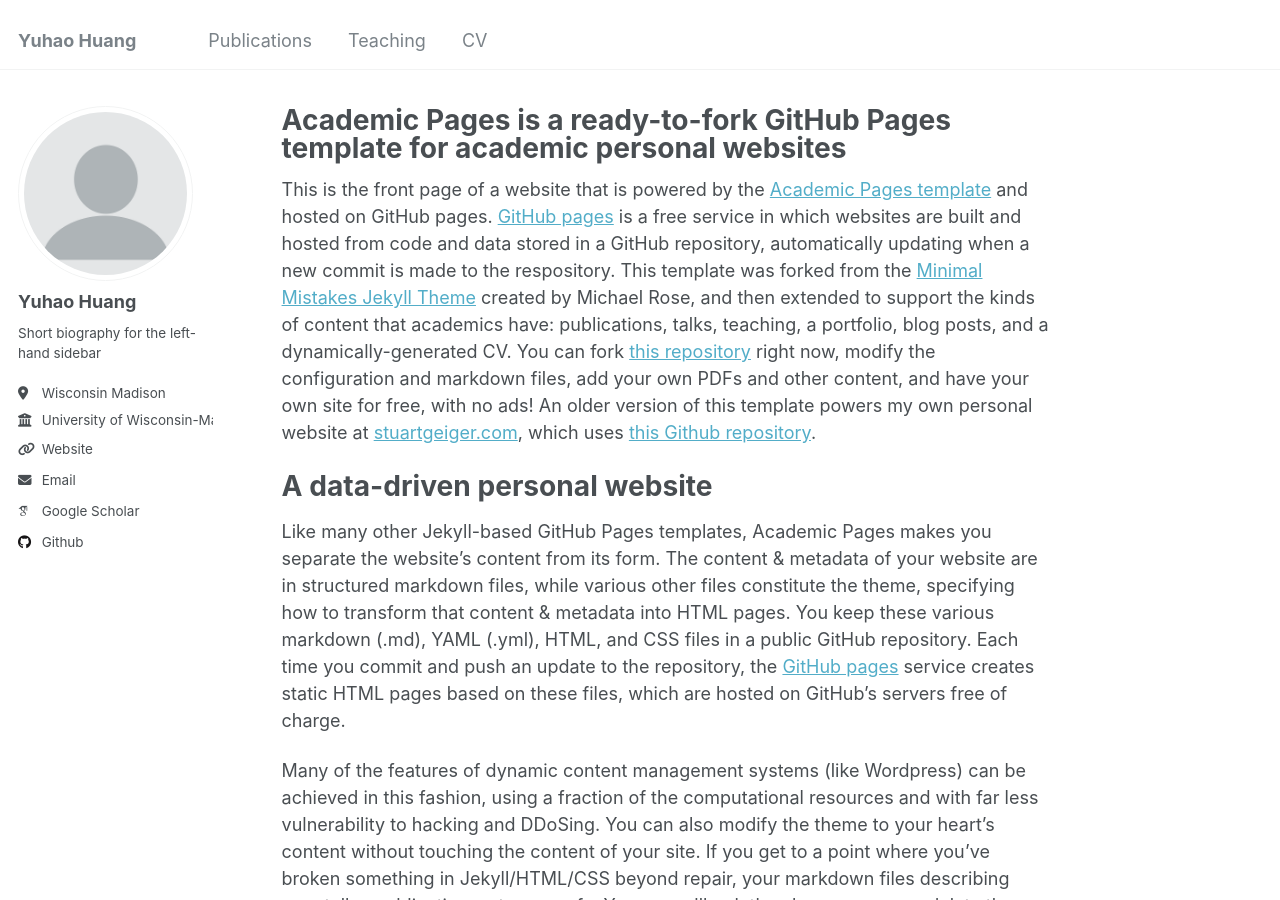
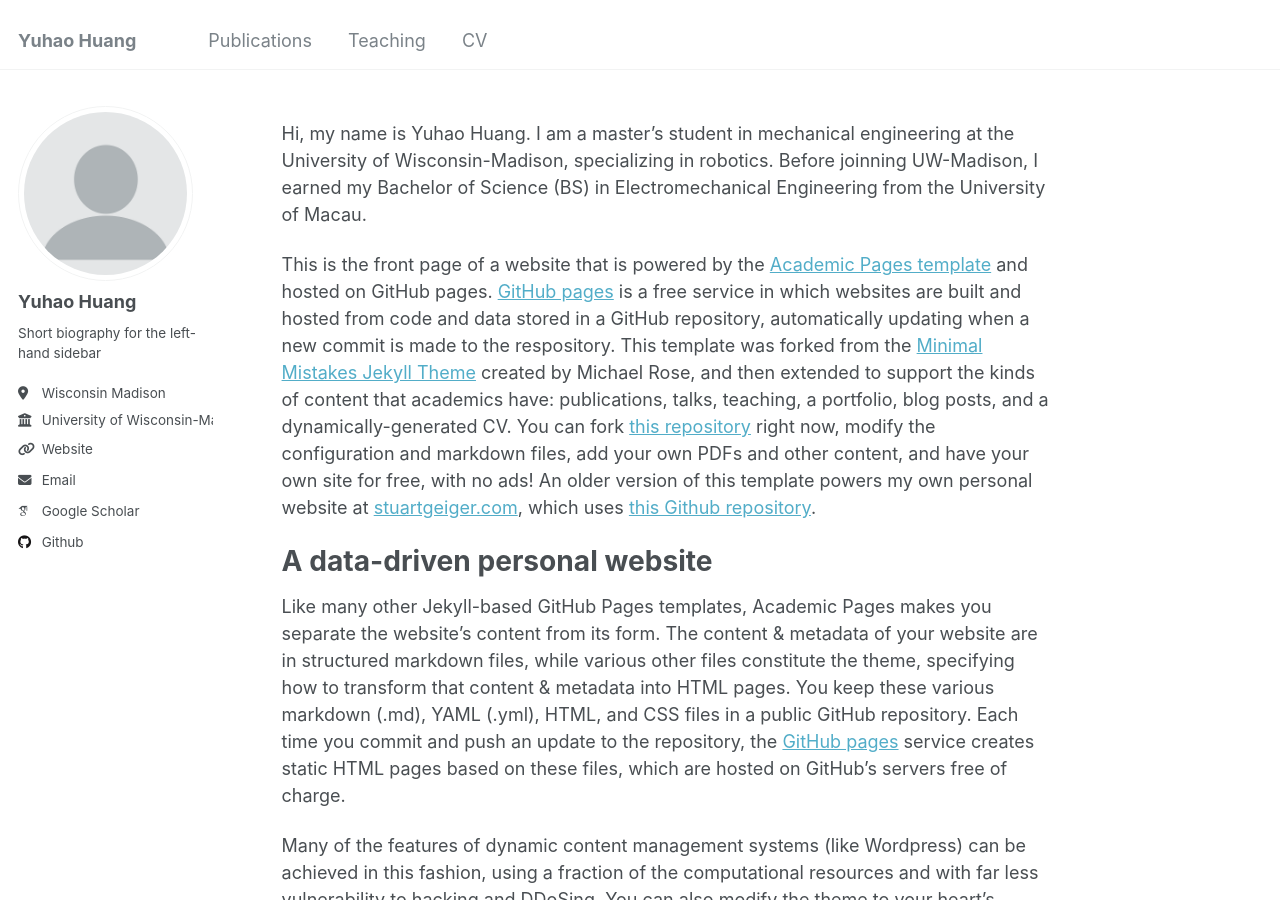
Before and after one commit to Hyh2001/Hyh2001.github.io, a Jekyll site: the page built from _pages/about.md, in a window 1280 px wide and 900 px high. Built offline with Jekyll 4.4.1, drawn with Linux system fonts in a browser that asks for light colours; some web fonts are replaced.

Commit message:
update about

```diff
--- a/_pages/about.md
+++ b/_pages/about.md
@@ -1,11 +1,14 @@
 ---
 permalink: /
-title: "Academic Pages is a ready-to-fork GitHub Pages template for academic personal websites"
+title: ""
 author_profile: true
 redirect_from:
   - /about/
   - /about.html
 ---
+
+Hi, my name is Yuhao Huang. I am a master's student in mechanical engineering at the University of Wisconsin-Madison, specializing in robotics. Before joinning UW-Madison, I earned my Bachelor of Science (BS) in Electromechanical Engineering from the University of Macau.
+
 
 This is the front page of a website that is powered by the [Academic Pages template](https://github.com/academicpages/academicpages.github.io) and hosted on GitHub pages. [GitHub pages](https://pages.github.com) is a free service in which websites are built and hosted from code and data stored in a GitHub repository, automatically updating when a new commit is made to the respository. This template was forked from the [Minimal Mistakes Jekyll Theme](https://mmistakes.github.io/minimal-mistakes/) created by Michael Rose, and then extended to support the kinds of content that academics have: publications, talks, teaching, a portfolio, blog posts, and a dynamically-generated CV. You can fork [this repository](https://github.com/academicpages/academicpages.github.io) right now, modify the configuration and markdown files, add your own PDFs and other content, and have your own site for free, with no ads! An older version of this template powers my own personal website at [stuartgeiger.com](http://stuartgeiger.com), which uses [this Github repository](https://github.com/staeiou/staeiou.github.io).
 
```
